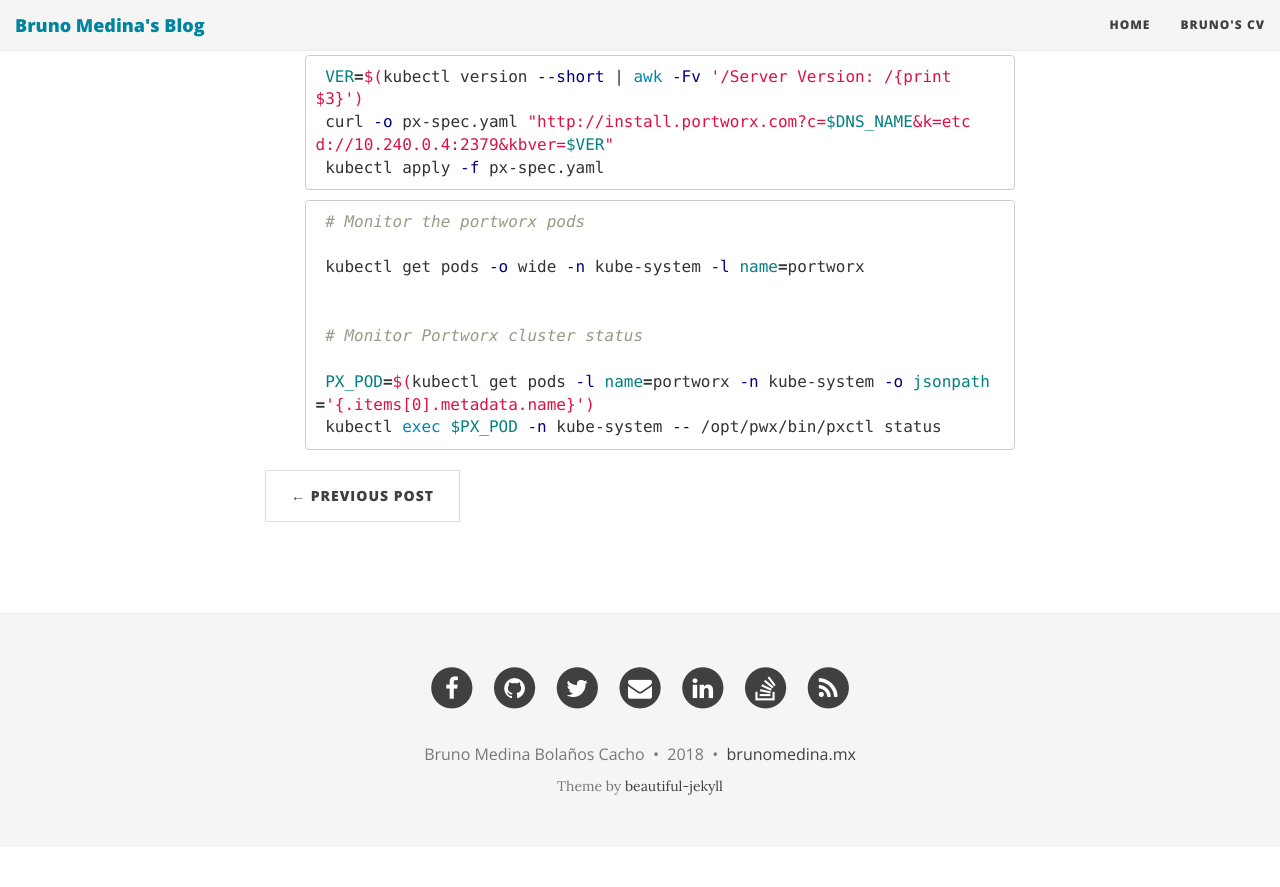
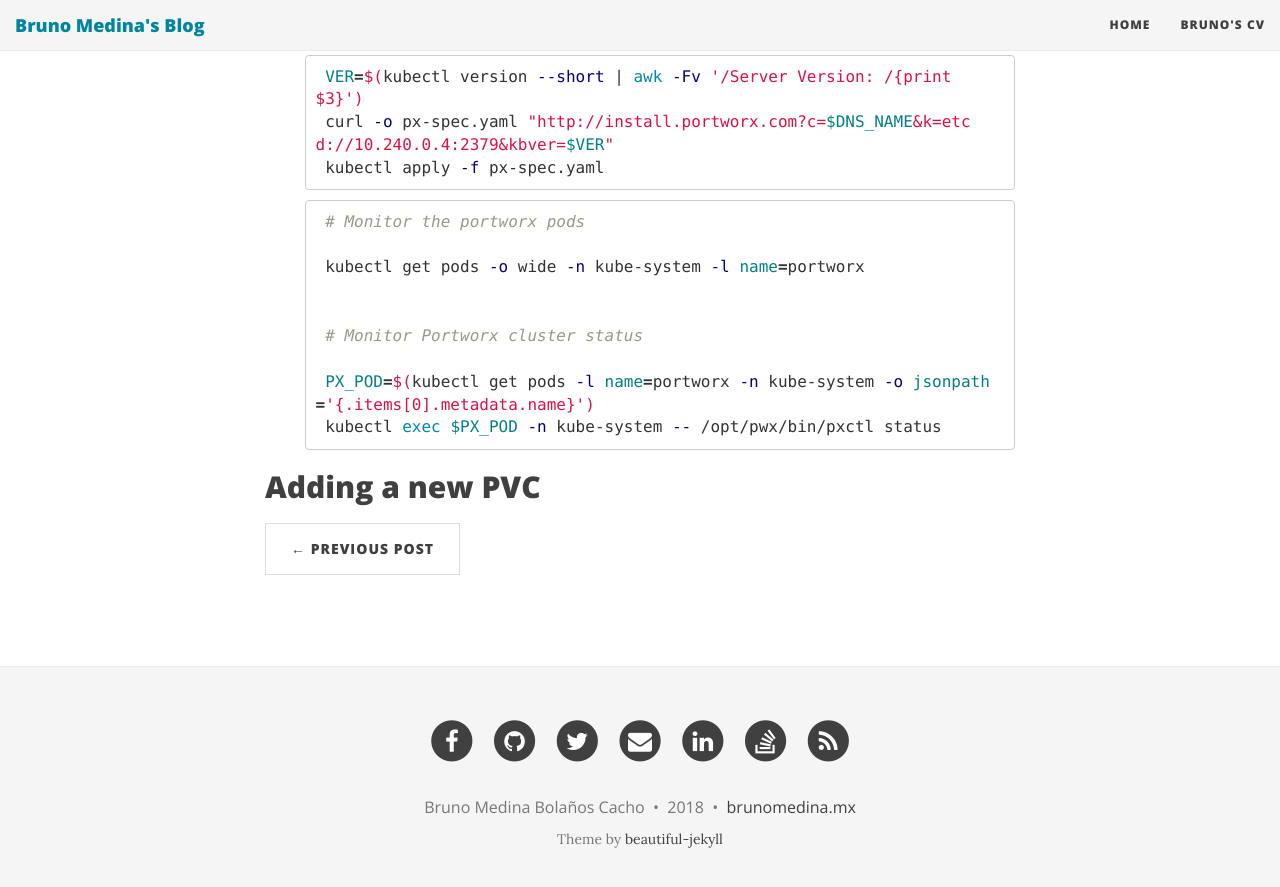
Before and after one commit to brusMX/brusMX.github.io, a Jekyll site: the page built from _posts/2018-01-05-portworx.md, in a window 1280 px wide and 900 px high, scrolled down 5321 px. Shown: the top 887 px of the window. Built offline with Jekyll 4.4.1, drawn with Linux system fonts in a browser that asks for light colours; nearby versions of some CDN libraries; Markdown is read by kramdown in place of the engine named in the settings; before the commit the page ends 6168 px from its top, so only the background shows below that.

Commit message:
Portworx PVC

````diff
--- a/_posts/2018-01-05-portworx.md
+++ b/_posts/2018-01-05-portworx.md
@@ -205,3 +205,6 @@ After the cluster has been succesfully deployed we can obtain our kubeconfig fil
     PX_POD=$(kubectl get pods -l name=portworx -n kube-system -o jsonpath='{.items[0].metadata.name}')
     kubectl exec $PX_POD -n kube-system -- /opt/pwx/bin/pxctl status
     ```
+
+
+## Adding a new PVC
````
